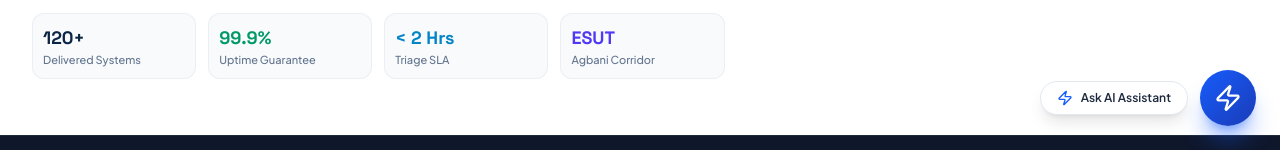
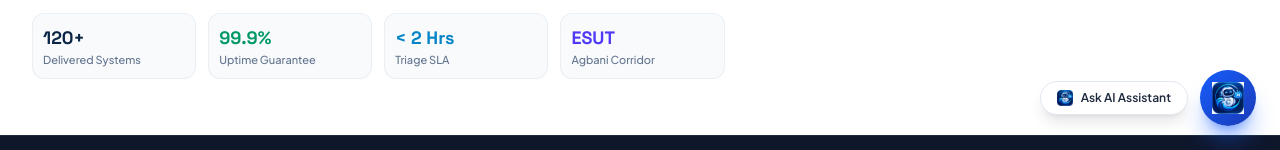
Before and after one commit to okechineke0-ctrl/Ocean, a React (Vite) app: page / in a window 1280 px wide. Shown: the part 650-800 px from the top of the page. Built offline with nearby package versions, Linux system fonts and the light colour scheme.

Commit message:
Update AI Assistant to use custom icon from public folder

```diff
--- a/src/components/AiAssistantWidget.tsx
+++ b/src/components/AiAssistantWidget.tsx
@@ -1,5 +1,5 @@
 import React, { useState, useRef, useEffect } from 'react';
-import { Send, X, MessageSquare, Wrench, Calculator, Copy, Check, ExternalLink, RefreshCw, Zap } from 'lucide-react';
+import { Send, X, MessageSquare, Wrench, Calculator, Copy, Check, ExternalLink, RefreshCw } from 'lucide-react';
 
 interface ChatMessage {
   id: string;
@@ -177,7 +177,7 @@ export const AiAssistantWidget: React.FC = () => {
       <div className="fixed bottom-6 right-6 z-50 flex items-center gap-3">
         {!isOpen && (
           <div className="hidden sm:flex items-center gap-2 bg-white px-4 py-2 rounded-full shadow-lg border border-slate-200 text-xs font-semibold text-slate-800 animate-pulse">
-            <Zap className="w-4 h-4 text-blue-600" />
+            <img src="/file_00000000abf48210ae6c297d8dab17ba.png" alt="AI" className="w-4 h-4" />
             <span>Ask AI Assistant</span>
           </div>
         )}
@@ -185,12 +185,12 @@ export const AiAssistantWidget: React.FC = () => {
           id="ocean-ai-assistant-toggle"
           onClick={() => setIsOpen(!isOpen)}
           aria-label="Open Ocean AI Assistant"
-          className="w-14 h-14 rounded-full bg-gradient-to-br from-blue-600 to-blue-800 text-white shadow-xl shadow-blue-600/40 flex items-center justify-center hover:scale-110 active:scale-95 transition-all duration-200"
+          className="w-14 h-14 rounded-full bg-gradient-to-br from-blue-600 to-blue-800 text-white shadow-xl shadow-blue-600/40 flex items-center justify-center hover:scale-110 active:scale-95 transition-all duration-200 p-2"
         >
           {isOpen ? (
             <X className="w-6 h-6" />
           ) : (
-            <Zap className="w-7 h-7" />
+            <img src="/file_00000000abf48210ae6c297d8dab17ba.png" alt="AI Assistant" className="w-8 h-8" />
           )}
         </button>
       </div>
@@ -202,7 +202,7 @@ export const AiAssistantWidget: React.FC = () => {
           <div className="bg-gradient-to-r from-slate-800 via-blue-900 to-slate-900 text-white px-5 py-4 flex items-center justify-between border-b border-slate-700 rounded-t-2xl">
             <div className="flex items-center gap-3">
               <div className="w-10 h-10 rounded-lg bg-blue-500/20 border border-blue-400/40 flex items-center justify-center">
-                <Zap className="w-5 h-5 text-blue-300" />
+                <img src="/file_00000000abf48210ae6c297d8dab17ba.png" alt="AI" className="w-6 h-6" />
               </div>
               <div>
                 <div className="flex items-center gap-2">
```
